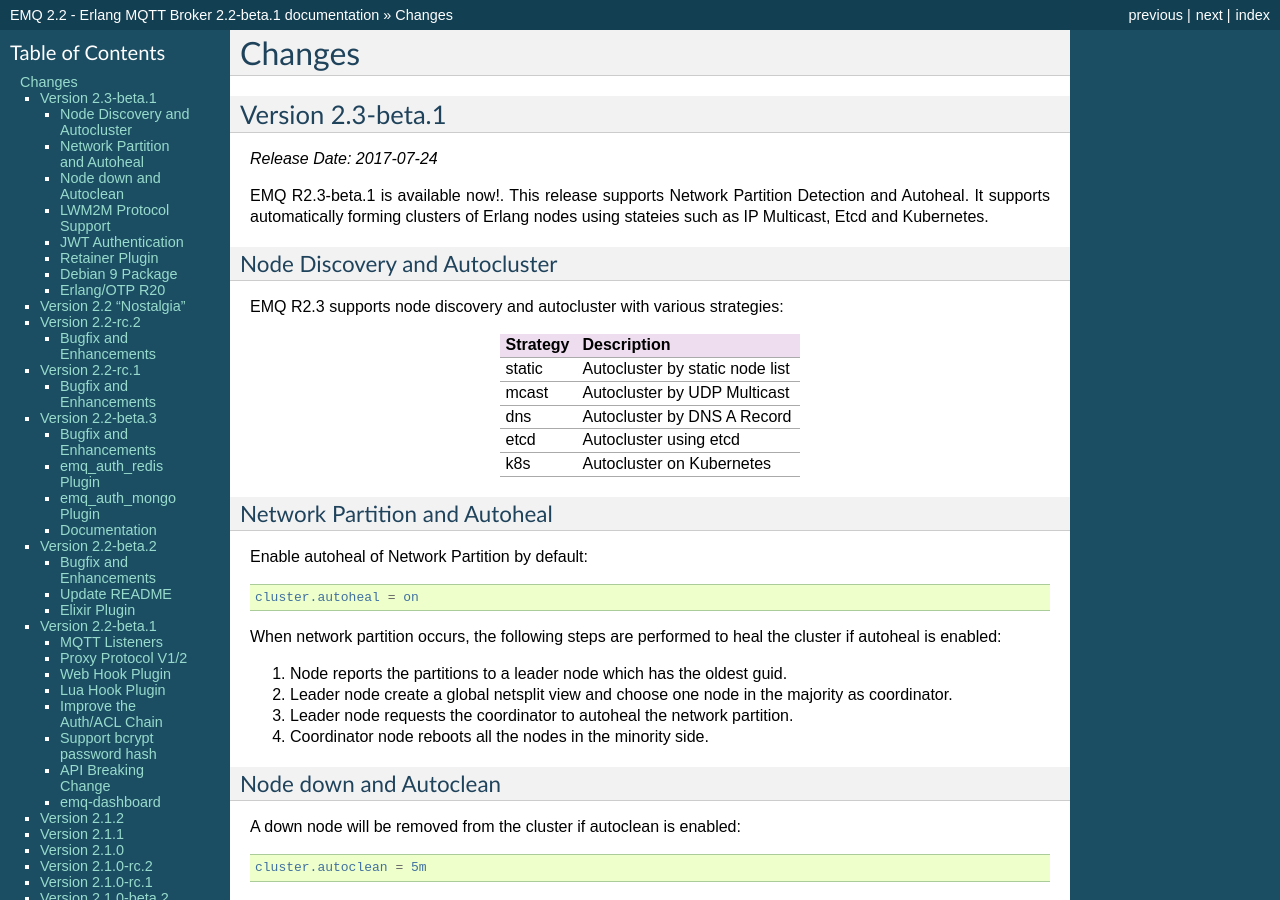
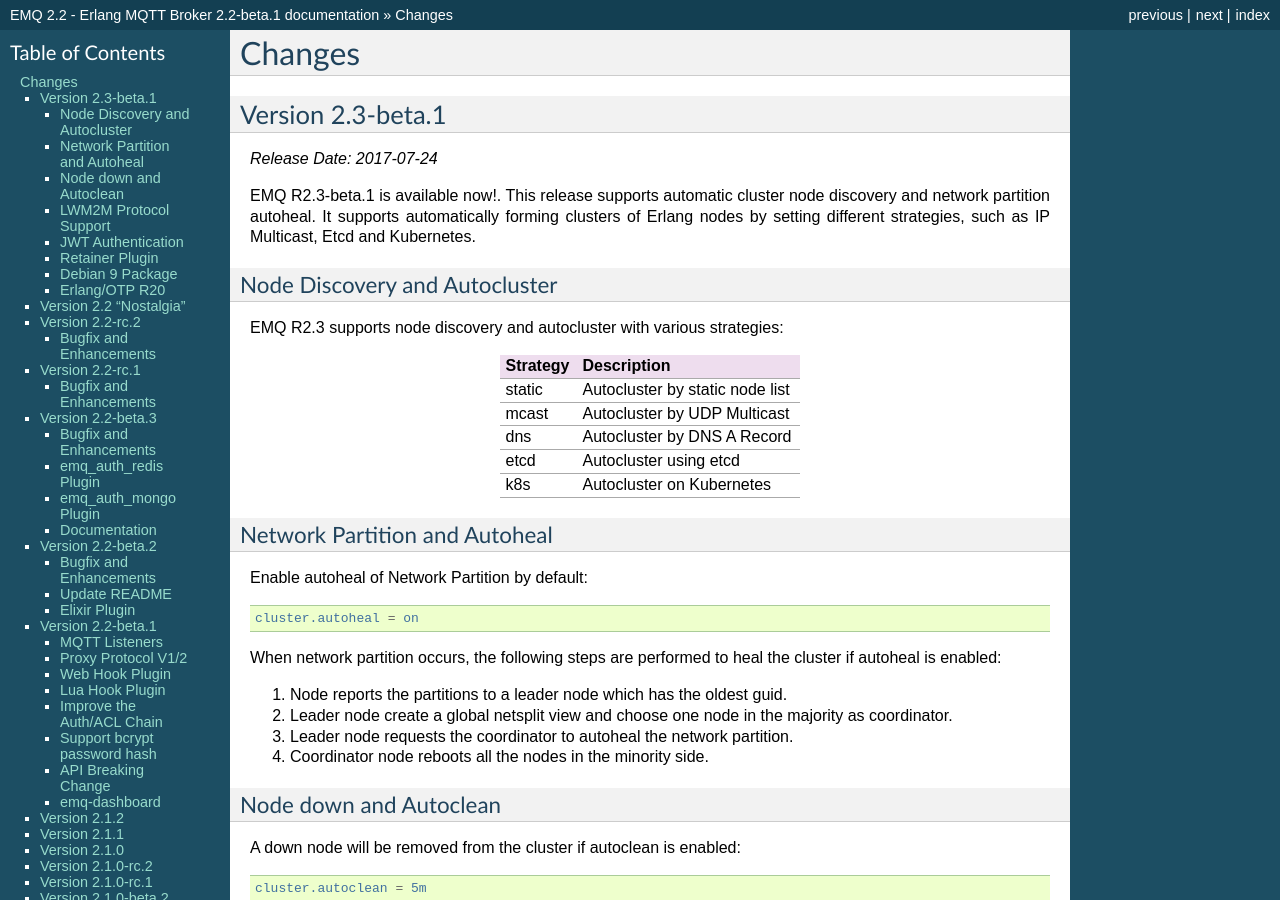
Before and after one commit to emqxarchive/emqx-docs-en, a Sphinx documentation site: the page built from source/changes.rst, in a window 1280 px wide and 900 px high. Built offline with Sphinx 7.4.7, drawn with Linux system fonts in a browser that asks for light colours.

Commit message:
Modify change log

```diff
--- a/source/changes.rst
+++ b/source/changes.rst
@@ -13,7 +13,7 @@
 
 *Release Date: 2017-07-24*
 
-EMQ R2.3-beta.1 is available now!. This release supports Network Partition Detection and Autoheal. It supports automatically forming clusters of Erlang nodes using stateies such as IP Multicast, Etcd and Kubernetes.
+EMQ R2.3-beta.1 is available now!. This release supports automatic cluster node discovery and network partition autoheal. It supports automatically forming clusters of Erlang nodes by setting different strategies, such as IP Multicast, Etcd and Kubernetes.
 
 Node Discovery and Autocluster
 --------------------------------
```
